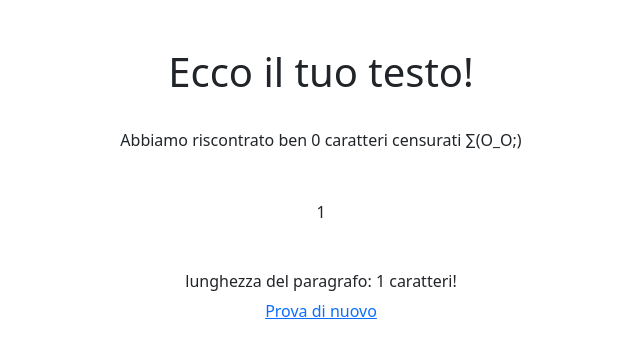
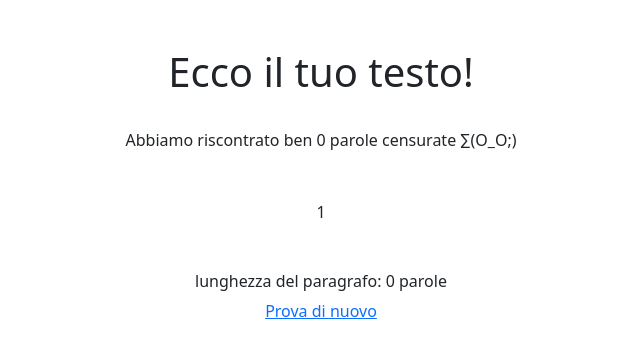
Before and after one commit to Finnedorn/php-badwords, a PHP site: page /censura.php?testo=1 in a window 1280 px wide. Shown: the top 358 px of the page, without its empty margins (319-959 px from the left). Run offline with PHP 8.4, Linux system fonts and the light colour scheme; data that the repository does not hold is empty.

Commit message:
added text words counter

```diff
--- a/censura.php
+++ b/censura.php
@@ -31,13 +31,13 @@
             ?>
         </h2>
         <span>
-            Abbiamo riscontrato ben <?php echo $count ?> caratteri censurati ∑(O_O;)
+            Abbiamo riscontrato ben <?php echo $count ?> parole censurate ∑(O_O;)
         </span>
         <p class="my-5">
             <?php echo $textCensured ?>
         </p>
         <h6>
-            lunghezza del paragrafo: <?php echo strlen($textCensured) ?> caratteri!
+            lunghezza del paragrafo: <?php echo str_word_count($text) ?> parole
         </h6>
         <a href="./index.php">Prova di nuovo</a>
     </header>
```
